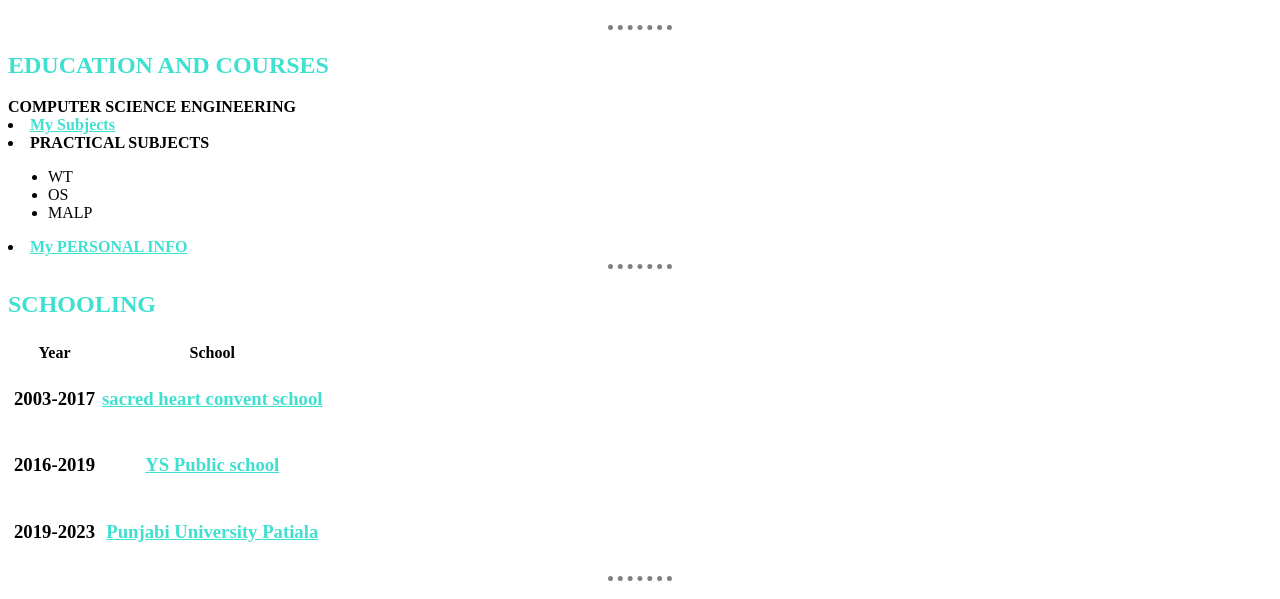
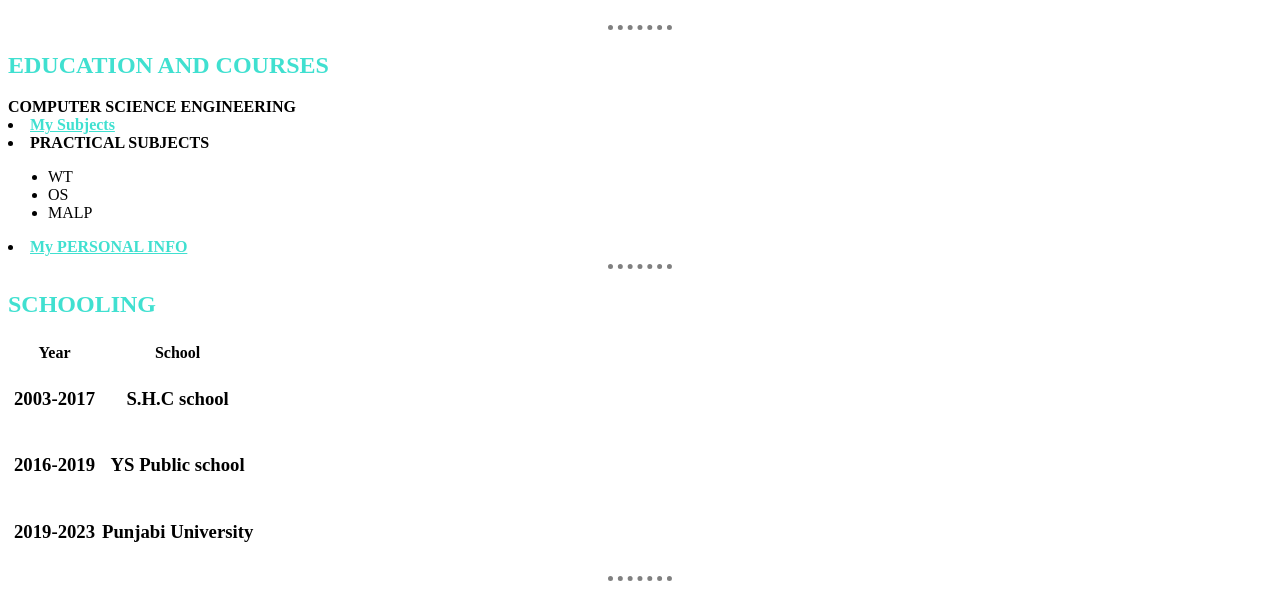
Before and after one commit to Mridul-gupta956/Readme, a plain HTML site: page index.html in a window 1280 px wide. Shown: the part 198-797 px from the top of the page. Drawn offline with Linux system fonts and the light colour scheme.

Commit message:
update index.html

```diff
--- a/index.html
+++ b/index.html
@@ -43,14 +43,14 @@
 <tbody>
   <tr>
     <td><h3>2003-2017</h3></td>
-    <td><h3><a href="https://www.google.com/search?q=sacred+heart+convent+school+handiaya+road+barnala">sacred heart convent school</a></h3></td>
+    <td><h3> S.H.C school</h3></td>
   </tr>
 
   <td><h3>2016-2019</h3></td>
-  <td><h3><a href="https://www.google.com/search?q=Y+S+Public+School%2C+Handiaya%2C+Bathinda+Road%2C+Handiaya%2C+Punjab">YS Public school</a></h3></td>
+  <td><h3>YS Public school</h3></td>
   <tr>
 <td><h3>2019-2023</h3></td>
-<td><h3><a target="_blank" href="https://www.google.com/search?q=PUNJABI%20UNIVERSITY%20PATIALA">Punjabi University Patiala</a></h3></td>
+<td><h3>Punjabi University</h3></td>
   </tr>
 </tbody>
 </table>
```
